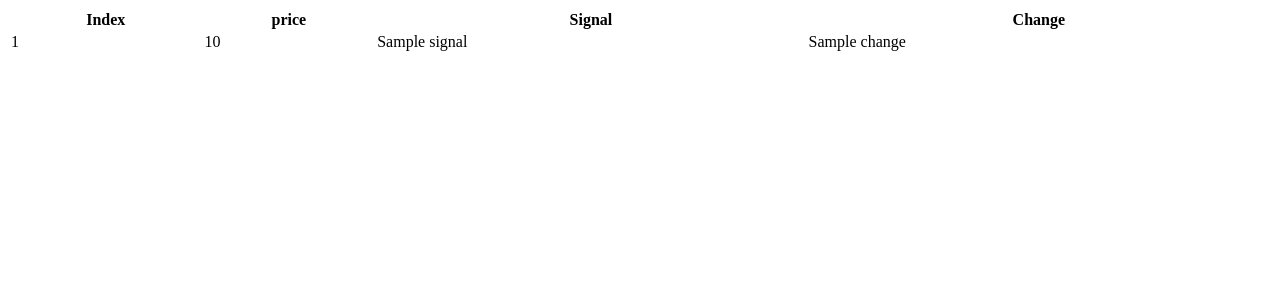
After one commit to redklouds/cicd-flaskapp, a Flask app: template templates/finviz.html in a window 1280 px wide. The commit adds this page. Shown: the top 300 px of the page. Run offline with Flask 2, Linux system fonts and the light colour scheme; the template is opened without the code that fills it: most values are stand-ins (such as "Sample title", 1, 10 or a date in 2020).

Commit message:
finished templating

```diff
--- /dev/null
+++ b/templates/finviz.html
@@ -0,0 +1,24 @@
+{% extends "layout.html" %}
+
+
+{% block body %}
+	<table style="width:100%">
+		<tr>
+			<th>Index</th>
+			<th>price</th>
+			<th>Signal</th>
+			<th>Change</th>
+		</tr>
+		{% for stock in stocks %}
+		<tr>
+			<td>{{ stock.index }}</td>
+			<td>{{ stock.price }}</td>
+			<td>{{ stock.signal }}</td>
+			<td>{{ stock.change }}</td>
+		</tr>
+
+		{% endfor %}
+
+	</table>
+
+{% endblock %}
--- a/templates/layout.html
+++ b/templates/layout.html
@@ -3,12 +3,12 @@
 <html lang="en">
     <head>
     {% block head %}
-        <title>{% block title %}My Webpage{% endblock %}</title>
+        <title>{% block title %}{% endblock %}My Webpage</title>
     {% endblock %}
     </head>
     <body>
     {% block body %}
-
+	Layout stuff
     {% endblock %}
     </body>
 </html>
```
Also changed, not shown: .travis.yml.
